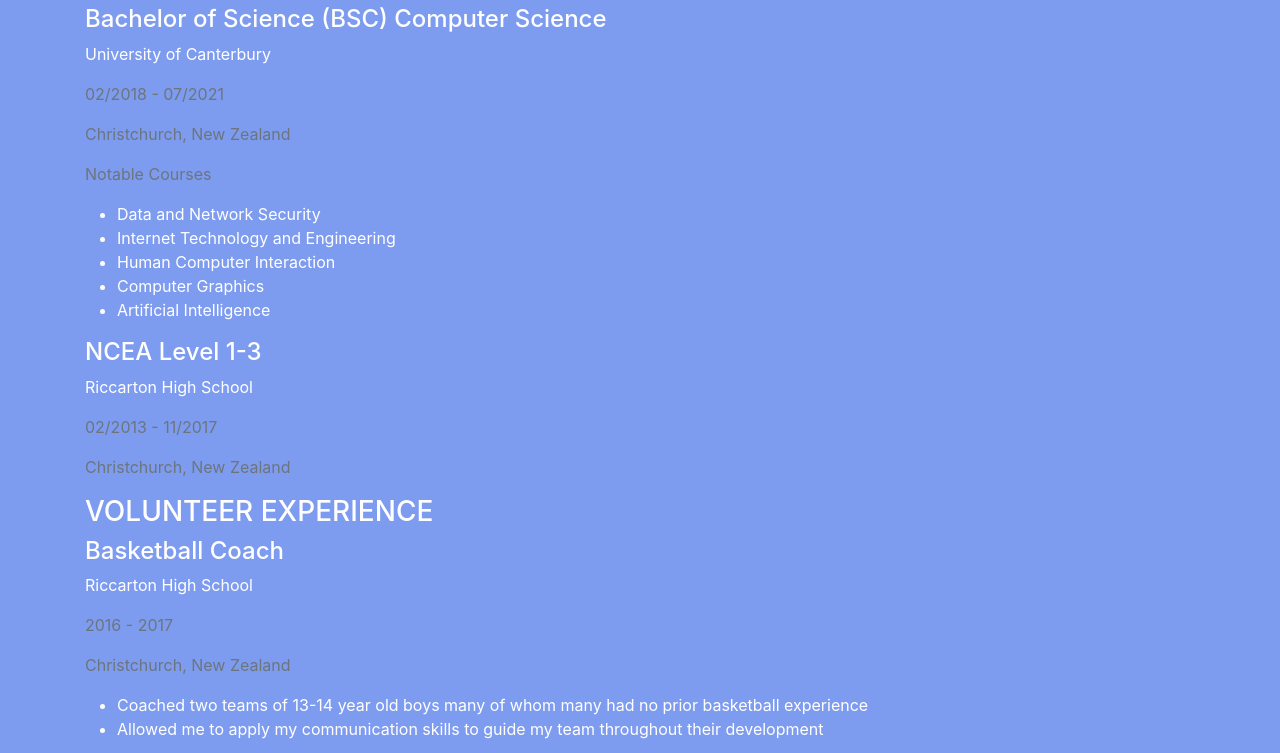
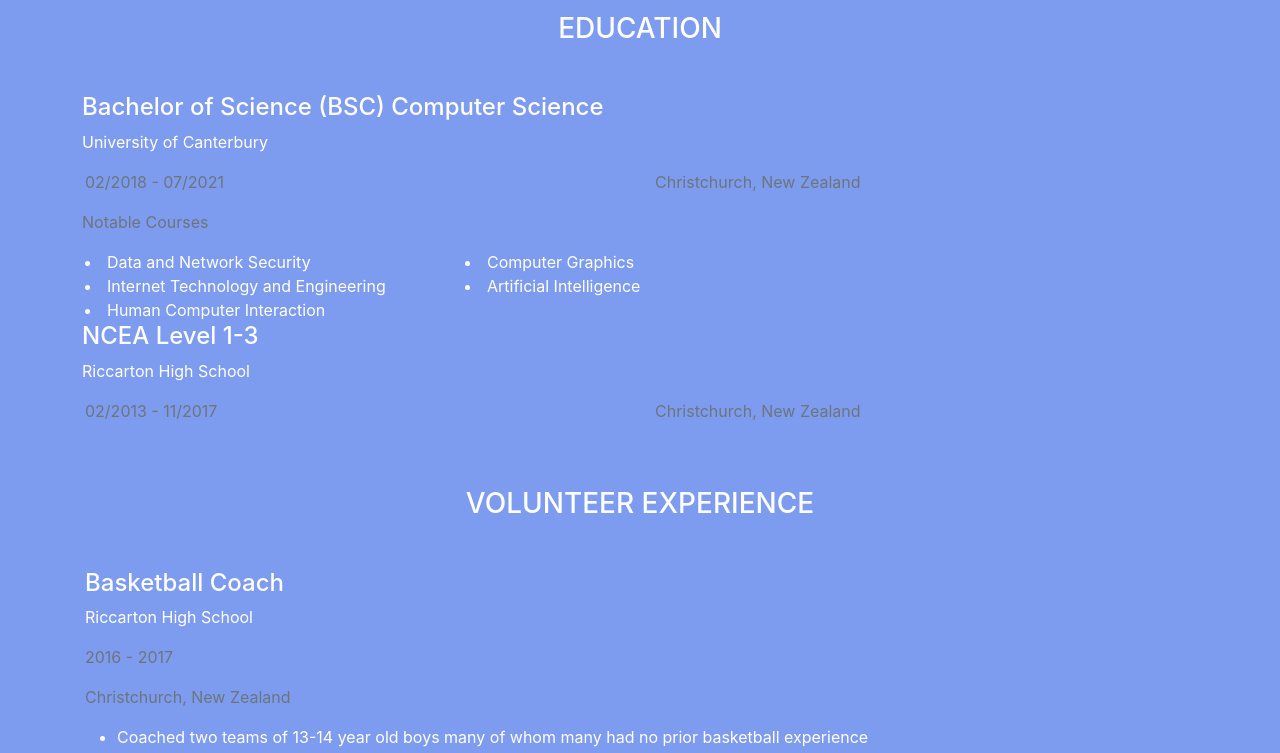
Before and after one commit to edwindixon99/Resume-bootstrap-template, a website with bundled scripts: page index.html in a window 1280 px wide. Shown: the part 531-1284 px from the top of the page. Built offline with nearby package versions, Linux system fonts and the light colour scheme; a script that the page names is missing; files whose address does not match are found by name.

Commit message:
some more experimenting

```diff
--- a/index.html
+++ b/index.html
@@ -60,34 +60,48 @@
 </div>
   </div>
 
+  <h3 class='sec-heading my-5 text-center'>EDUCATION</h3>
+      <div id=education class=container>
 
-      <div id=education class=container>
-          <h3 class='sec-heading'>EDUCATION</h3>
-          <div>
+          <div class='row'>
               <h4 class='title'>Bachelor of Science (BSC) Computer Science</h4>
+          </div>
+          <div class='row'>
               <p class='subtitle'>University of Canterbury</p>
-              <p class='text-muted'>02/2018 - 07/2021</p>
-              <p class='text-muted'>Christchurch, New Zealand</p>
+          </div>
+          <div class='row'>
+              <div class='col-md-6'><p class='text-muted'>02/2018 - 07/2021</p></div>
+              <div class='col-md-4'><p class='text-muted'>Christchurch, New Zealand</p></div>
+          </div>
+          <div class='row'>
               <p class='text-muted'>Notable Courses</p>
-              <ul>
+          </div>
+          <div class='row'>
+            <div class='col-md-4'>
                   <li>Data and Network Security</li>
                   <li>Internet Technology and Engineering</li>
                   <li>Human Computer Interaction</li>
+            </div>
+            <div class='col-md-4'>
                   <li>Computer Graphics</li>
                   <li>Artificial Intelligence</li>
-              </ul>
+                </div>
+
           </div>
+          <!-- </div> -->
 
           <div>
-              <h4 class='title'>NCEA Level 1-3</h4>
-              <p class='subtitle'>Riccarton High School</p>
-              <p class='text-muted'>02/2013 - 11/2017</p>
-              <p class='text-muted'>Christchurch, New Zealand</p>
+              <div class='row'><h4 class='title'>NCEA Level 1-3</h4></div>
+              <div class='row'><p class='subtitle'>Riccarton High School</p></div>
+              <div class='row'>
+              <div class="col-md-6"><p class='text-muted'>02/2013 - 11/2017</p></div>
+              <div class="col-md-4"><p class='text-muted'>Christchurch, New Zealand</p></div>
+              </div>
 
           </div>
       </div>
       <div class=container>
-          <h3 class='sec-heading'>VOLUNTEER EXPERIENCE</h3>
+          <h3 class='sec-heading my-5 text-center'>VOLUNTEER EXPERIENCE</h3>
           <div>
               <h4 class='title'>Basketball Coach</h4>
               <p class='subtitle'>Riccarton High School</p>
@@ -111,7 +125,7 @@
       </div>
 
       <div class=container>
-          <h3 class='sec-heading'>PROJECTS</h3>
+          <h3 class='sec-heading my-5 text-center'>PROJECTS</h3>
           <div>
               <p class='subtitle'>Kiribati Translation Android App</p>
               <p class='text-muted'>11/2020 - Present</p>
@@ -145,7 +159,7 @@
           </div>
       </div>
       <div class='container'>
-          <h3 class='sec-heading'>TECHNICAL SKILLS</h3>
+          <h3 class='sec-heading my-5 text-center'>TECHNICAL SKILLS</h3>
           <h5><span class="badge bg-secondary">Python</span>
             <span class="badge bg-secondary">SQL</span>
             <span class="badge bg-secondary">C</span>
@@ -167,7 +181,7 @@
 
       <div class='container'>
           <div>
-            <h3 class='sec-heading'>SKILLS</h3>
+            <h3 class='sec-heading my-5 text-center'>SKILLS</h3>
               <p class='subtitle'>Work Ethic</p>
               <p>I am a determined individual that knows my strengths and weaknesses and how to overcome these
                   to work effectively. I like to push myself and spend time completing tasks as I gain immense
@@ -195,13 +209,13 @@
       </div>
 
       <div class='container'>
-          <h3 class='sec-heading'>REFERENCES</h3>
+          <h3 class='sec-heading my-5 text-center'>REFERENCES</h3>
           <h4>Avaliable on Request</h4>
 
       </div>
 
       <div class='container'>
-          <h3 class='sec-heading'>INTERESTS</h3>
+          <h3 class='sec-heading my-5 text-center'>INTERESTS</h3>
           <h5><span class="badge bg-secondary">Basketball</span>
             <span class="badge bg-secondary">NBA</span>
             <span class="badge bg-secondary">Fitness</span>
```
